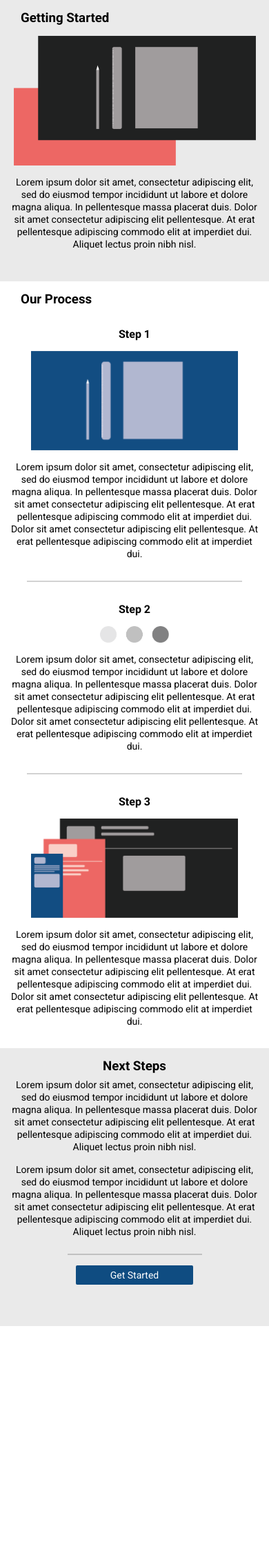
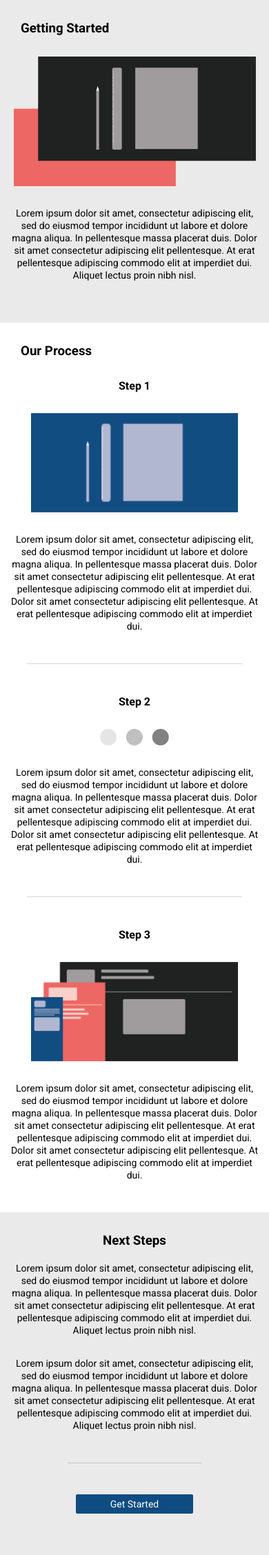
Before and after one commit to RichardsDigital/RichardsDigital, a Node server app: page /getting-started in a window 390 px wide. Shown: the part 47-2302 px from the top of the page at 69% size. Before the commit the page ends 1970 px from the top, so only its background shows below. Run offline with Node 20, Linux system fonts and the light colour scheme.

Commit message:
Adjusted padding for mobile responsive styles

```diff
--- a/public/styles.css
+++ b/public/styles.css
@@ -989,7 +990,7 @@ button:hover {
     /* Getting Started */
 
     .mobile-header-title {
-        padding: 15px 30px;
+        padding: 30px 30px 0 30px;
     }
 
     .getting-started {
@@ -1006,7 +1007,7 @@ button:hover {
 
     .getting-started-textbox p {
         text-align: center;
-        padding: 15px;
+        padding: 30px 15px;
     }
 
     .sectionOne {
@@ -1021,6 +1022,7 @@ button:hover {
         align-self: center;
         grid-row: 2/3;
         width: 90%;
+        padding-top: 30px;
     }
 
     /* Section Two */
@@ -1050,7 +1052,7 @@ button:hover {
 
     .textBox h4, .textBox p {
         text-align: center;
-        padding: 15px;
+        padding: 30px 15px;
     }
 
     .mobile-img {
@@ -1069,9 +1071,9 @@ button:hover {
     }
 
     .step-underline {
-        height: 2px;
         width: 80%;
-        background-color: #212121;
+        height: 1px;
+        background-color: rgba(53, 53, 53, 1);
         justify-self: center;
         align-self: center;
         opacity: 20%;
@@ -1096,32 +1098,32 @@ button:hover {
     }
 
     .next-steps-textbox h3 {
-        padding-top: 15px;
+        padding: 30px 0 5px 0;
     }
 
     .next-steps-textbox p {
-        padding: 7.5px 15px;
+        padding: 15px 15px;
     }
 
     .next-step-underline {
-        height: 2px;
+        height: 1px;
         width: 50%;
-        background-color: #212121;
+        background-color: rgba(53, 53, 53, 1);
         justify-self: center;
         align-self: center;
         opacity: 20%;
-        margin: 15px;
+        margin: 30px;
     }
 
     .buttonArea {
         display: flex;
         align-items: center;
         justify-content: center;
-        padding-bottom: 60px;
+        padding: 15px 0 60px 0;
     }
 }
 
-/* Getting Started ------------------------------------------------------------------------------- */
+/* Contact ------------------------------------------------------------------------------- */
 
 /* Desktop Screen Settings */
 
```
Also changed, not shown: other parts of public/styles.css (+28 -27 lines).
